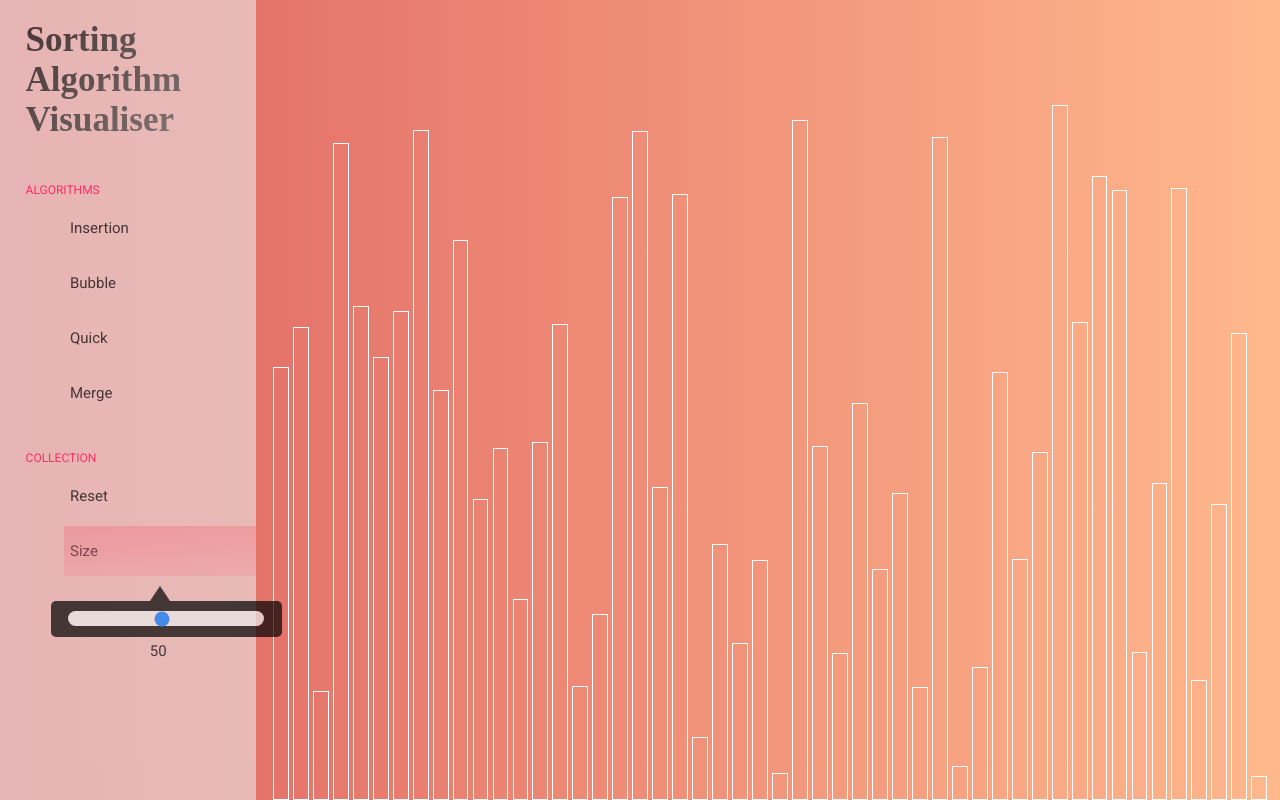
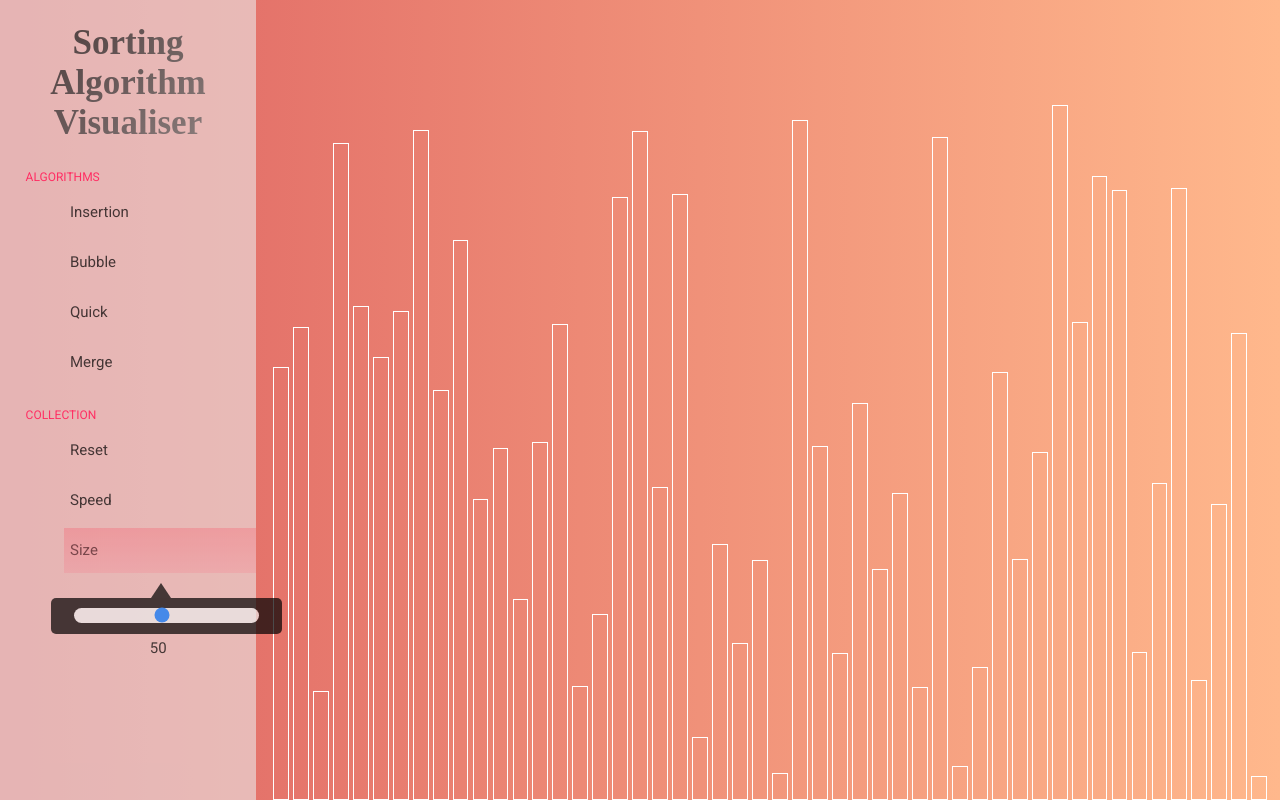
Before and after one commit to joshcodd/sorting-visualiser, a React (Create React App) app: page / in a window 1280 px wide. Both pictures are taken after a click on the button "Size". Built offline with nearby package versions, Linux system fonts and the light colour scheme; a web font is replaced by a local one.

Commit message:
Add speed toggele.

```diff
--- a/src/components/App.jsx
+++ b/src/components/App.jsx
@@ -9,6 +9,7 @@ import insertionSort from "./Visualiser/insertionSort";
 function App() {
   let [bars, setBars] = useState([]);
   let [currentAlgorithm, setCurrentAlgorithm] = useState("");
+  let [currentSpeed, setCurrentSpeed] = useState(10);
 
   //Generate and return array of random values (bar heights)
   function generateArray(numOfBars) {
@@ -72,10 +73,10 @@ function App() {
           barOne.height = `${newHeight}px`;
           barOne.background = "#ff2e63";
           barTwo.background = "#ff2e63";
-          await wait(10);
+          await wait(currentSpeed);
           barOne.background = "";
           barTwo.background = "";
-          await wait(10);
+          await wait(currentSpeed);
         }
         break;
 
@@ -92,10 +93,10 @@ function App() {
           barTwo.height = `${heightOne}px`;
           barOne.background = "##ff2e63";
           barTwo.background = "##ff2e63";
-          await wait(10);
+          await wait(currentSpeed);
           barOne.background = "";
           barTwo.background = "";
-          await wait(10);
+          await wait(currentSpeed);
         }
         break;
 
@@ -111,7 +112,7 @@ function App() {
           barOne.height = `${barHeight}px`;
           barOne.background = "##ff2e63";
           pivot.background = "#1b1b2f";
-          await wait(10);
+          await wait(currentSpeed);
           barOne.background = "";
           pivot.background = "";
         }
@@ -127,9 +128,9 @@ function App() {
           const barOne = arrayBars[barIndex].style;
           barOne.height = `${barHeight}px`;
           barOne.background = "#ff2e63";
-          await wait(10);
+          await wait(currentSpeed);
           barOne.background = "";
-          await wait(10);
+          await wait(currentSpeed);
         }
         break;
 
@@ -163,6 +164,8 @@ function App() {
         onReset={generateArray}
         onSortButtonPress={handleTimeline}
         currentAlgorithm={currentAlgorithm}
+        onSpeedChange={setCurrentSpeed}
+        algorithmSpeed={currentSpeed}
       />
       <Visualiser bars={bars} />
     </div>
--- a/src/components/DropdownButton/DropdownButton.jsx
+++ b/src/components/DropdownButton/DropdownButton.jsx
@@ -29,13 +29,18 @@ function DropdownButton(props) {
       <ul style={isDown ? { background: "visible" } : { display: "none" }}>
         <li>
           <div className="triangle"></div>
+
           <Slider
             value={props.sliderValue}
             currentAlgorithm={props.currentAlgorithm}
             onChange={props.handleSliderChange}
             onMouseUp={props.handleSliderOnMouseUp}
+            sliderType={props.text}
           />
-          <div className="sliderOutput">{props.sliderValue}</div>
+
+          {props.displayValueInOutput && (
+            <div className="sliderOutput">{props.sliderValue}</div>
+          )}
         </li>
       </ul>
     </div>
--- a/src/components/Sidebar/Sidebar.jsx
+++ b/src/components/Sidebar/Sidebar.jsx
@@ -5,6 +5,7 @@ import DropdownButton from "../DropdownButton/DropdownButton";
 
 function Sidebar(props) {
   const [sliderValue, setSliderValue] = useState(50);
+  const [algorithmSpeed, setSpeed] = useState(10);
 
   function handleSortButton(value) {
     props.onSortButtonPress(value);
@@ -14,17 +15,27 @@ function Sidebar(props) {
     props.onReset(sliderValue);
   }
 
-  function handleSliderOnMouseUp(value) {
+  function handleSizeSliderOnMouseUp(value) {
     props.onReset(value);
   }
 
-  function handleSliderChange(value) {
+  function handleSizeSliderChange(value) {
     setSliderValue(value);
+  }
+
+  function handleSpeedSliderChange(value) {
+    setSpeed(value);
+  }
+
+  function handleSpeedSliderOnMouseUp(value) {
+    props.onSpeedChange(value);
   }
 
   return (
     <div className="sidebar">
-      <h1> Sorting Algorithm Visualiser </h1>
+      <div className="title">
+        <h1> Sorting Algorithm Visualiser </h1>{" "}
+      </div>
 
       <label>ALGORITHMS</label>
       <SidebarButton
@@ -57,12 +68,23 @@ function Sidebar(props) {
       />
 
       <DropdownButton
+        text="Speed"
+        action={handleResetButton}
+        handleSliderChange={handleSpeedSliderChange}
+        handleSliderOnMouseUp={handleSpeedSliderOnMouseUp}
+        currentAlgorithm={props.currentAlgorithm}
+        sliderValue={algorithmSpeed}
+        displayValueInOutput={false}
+      />
+
+      <DropdownButton
         text="Size"
         action={handleResetButton}
-        handleSliderChange={handleSliderChange}
-        handleSliderOnMouseUp={handleSliderOnMouseUp}
+        handleSliderChange={handleSizeSliderChange}
+        handleSliderOnMouseUp={handleSizeSliderOnMouseUp}
         currentAlgorithm={props.currentAlgorithm}
         sliderValue={sliderValue}
+        displayValueInOutput={true}
       />
     </div>
   );
--- a/src/components/Sidebar/sidebar.css
+++ b/src/components/Sidebar/sidebar.css
@@ -9,12 +9,14 @@
   text-align: left;
 }
 
+.title {
+  width: 90%;
+  text-align: center;
+  margin: auto;
+}
+
 h1 {
   font-size: 35px;
-  width: 90%;
-  margin-top: 20px;
-  margin-left: 10%;
-  margin-bottom: 40px;
   font-family: "Knewave", cursive;
   background: -webkit-linear-gradient(135deg, rgb(112, 111, 111), #000000);
   -webkit-background-clip: text;
@@ -22,22 +24,10 @@ h1 {
   opacity: 0.7;
 }
 
-@media only screen and (max-width: 600px) {
-  .sidebar {
-    width: 30%;
-  }
-
-  h1 {
-    font-size: 20px;
-  }
-}
-
 label {
-  width: 100%;
   font-family: "Roboto", sans-serif;
   color: #ff2e63;
   margin-left: 10%;
-
   font-size: 12px;
 }
 
@@ -45,13 +35,11 @@ label {
   font-family: "Roboto", sans-serif;
   font-size: 15px;
   width: 75%;
-  height: 50px;
+  height: 45px;
   color: black;
   opacity: 0.7;
   text-align: left;
-
-  display: block;
-  border: 1px none;
+  border: none;
   position: relative;
   overflow: hidden;
   margin: 5px 0px 0px 25%;
@@ -59,15 +47,14 @@ label {
 }
 
 .btn:before {
+  height: 100%;
+  width: 0%;
+  background: linear-gradient(#fc2c45, #f86d82);
+  bottom: 0;
+  left: 0;
+  transition: all 0.3s;
   content: "";
   position: absolute;
-  height: 100%;
-  width: 0;
-  background: linear-gradient(#fc2c45, #f86d82);
-
-  left: 0;
-  bottom: 0;
-  transition: all 0.3s;
   opacity: 0.3;
 }
 
@@ -79,17 +66,34 @@ label {
   width: 100%;
 }
 
-.slider {
+.sliderSize {
   -webkit-appearance: none !important;
-  width: 85%;
+  width: 80%;
   height: 15px;
-  display: block;
+  display: inline-block;
   background: #eaeaea;
   border-radius: 10px;
-  transition: all 0.3s ease;
   color: #e92052;
-  margin: auto;
-  justify-self: center;
+  margin: 0px 10% 0px 10%;
+}
+
+.sliderSpeed {
+  -webkit-appearance: none !important;
+  width: 60%;
+  height: 15px;
+  background: #eaeaea;
+  border-radius: 10px;
+  color: #e92052;
+  margin: 0px;
+}
+
+.sliderContainer label {
+  font-family: "Roboto", sans-serif;
+  font-size: 13px;
+  margin: 0px;
+  width: 25px;
+  height: 10px;
+  /* width: 25%; */
 }
 
 .sliderOutput {
@@ -105,15 +109,15 @@ label {
   padding-top: 10px;
   padding-bottom: 11px;
   background-color: black;
-
   border-radius: 5px;
-
   opacity: 0.7;
   margin: 0px 0px 0px 20%;
+  display: flex;
+  justify-content: space-evenly;
 }
 
 .btn-last {
-  margin-bottom: 30px;
+  margin-bottom: 20px;
 }
 
 ul {
@@ -138,6 +142,16 @@ input:focus {
   border-left: 10px solid transparent;
   border-right: 10px solid transparent;
   border-bottom: 15px solid black;
-  margin: 10px 0px 0px 58.5%;
+  margin: 10px 41% 0px 59%;
   opacity: 0.7;
 }
+
+@media only screen and (max-width: 600px) {
+  .sidebar {
+    width: 30%;
+  }
+
+  h1 {
+    font-size: 20px;
+  }
+}
--- a/src/components/Slider/Slider.jsx
+++ b/src/components/Slider/Slider.jsx
@@ -13,16 +13,18 @@ function Slider(props) {
 
   return (
     <div className="sliderContainer">
+      {props.sliderType === "Speed" && <label className="left">Fast</label>}
       <input
         type="range"
         min="5"
         max="100"
-        className="slider"
+        className={"slider" + props.sliderType}
         id="myRange"
         onChange={props.currentAlgorithm === "" ? handleChange : null}
         onMouseUp={props.currentAlgorithm === "" ? handleOnMouseUp : null}
         value={value}
       />
+      {props.sliderType === "Speed" && <label className="right">Slow</label>}
     </div>
   );
 }
--- a/src/components/Visualiser/Visualiser.jsx
+++ b/src/components/Visualiser/Visualiser.jsx
@@ -27,7 +27,7 @@ function Visualiser(props) {
   }, []);
 
   return (
-    <div ref={targetRef} className="container">
+    <div ref={targetRef} className="visualiser">
       {props.bars.map((barHeight, index) => {
         return (
           <SortingBar
--- a/src/components/Visualiser/visualiser.css
+++ b/src/components/Visualiser/visualiser.css
@@ -3,11 +3,9 @@ html {
 }
 
 body {
-  width: 100%;
-  height: 100%;
-  background: -webkit-linear-gradient(to right, #de6262, #ffb88c);
-  background: -o-linear-gradient(to right, #de6262, #ffb88c);
-  background: -moz-linear-gradient(to right, #de6262, #ffb88c);
+  background: -webkit-linear-gradient(#de6262, #ffb88c);
+  background: -o-linear-gradient(#de6262, #ffb88c);
+  background: -moz-linear-gradient(#de6262, #ffb88c);
   background: linear-gradient(to right, #de6262, #ffb88c);
 
   /* Other gradient options */
@@ -16,7 +14,7 @@ body {
   /* background: linear-gradient(#fc2c45, #ff2e62c0); */
 }
 
-.container {
+.visualiser {
   display: flex;
   align-items: flex-end;
 
@@ -26,13 +24,6 @@ body {
   height: 100%;
   padding: 0 1% 0 1%;
   z-index: -1;
-}
-
-@media only screen and (max-width: 600px) {
-  .container {
-    width: 68%;
-    margin-left: 30%;
-  }
 }
 
 .bar {
@@ -49,3 +40,10 @@ body {
   transition: height 1s ease-out, background-color 0.5s ease-in-out;
   display: inline-block;
 }
+
+@media only screen and (max-width: 600px) {
+  .visualiser {
+    width: 68%;
+    margin-left: 30%;
+  }
+}
```
